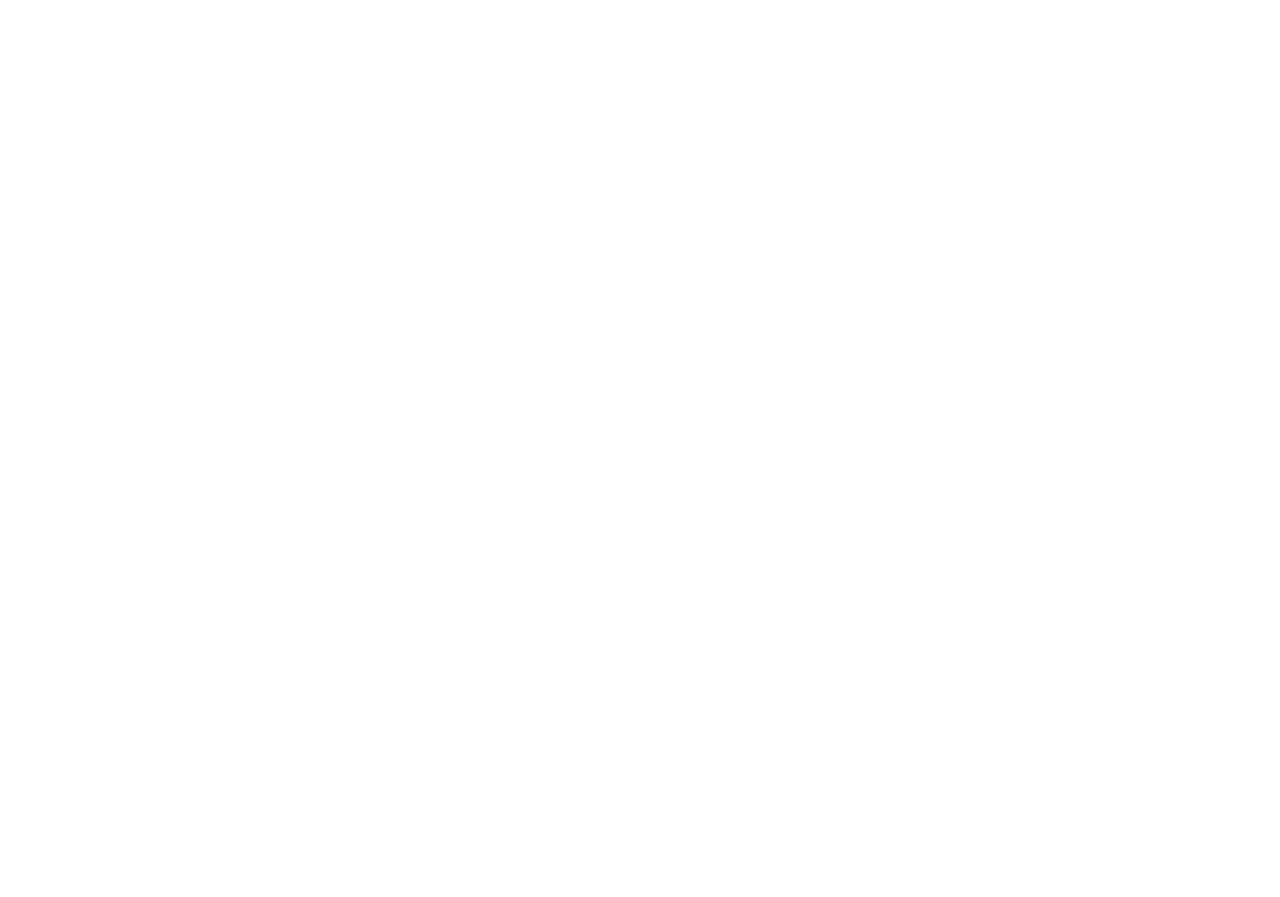
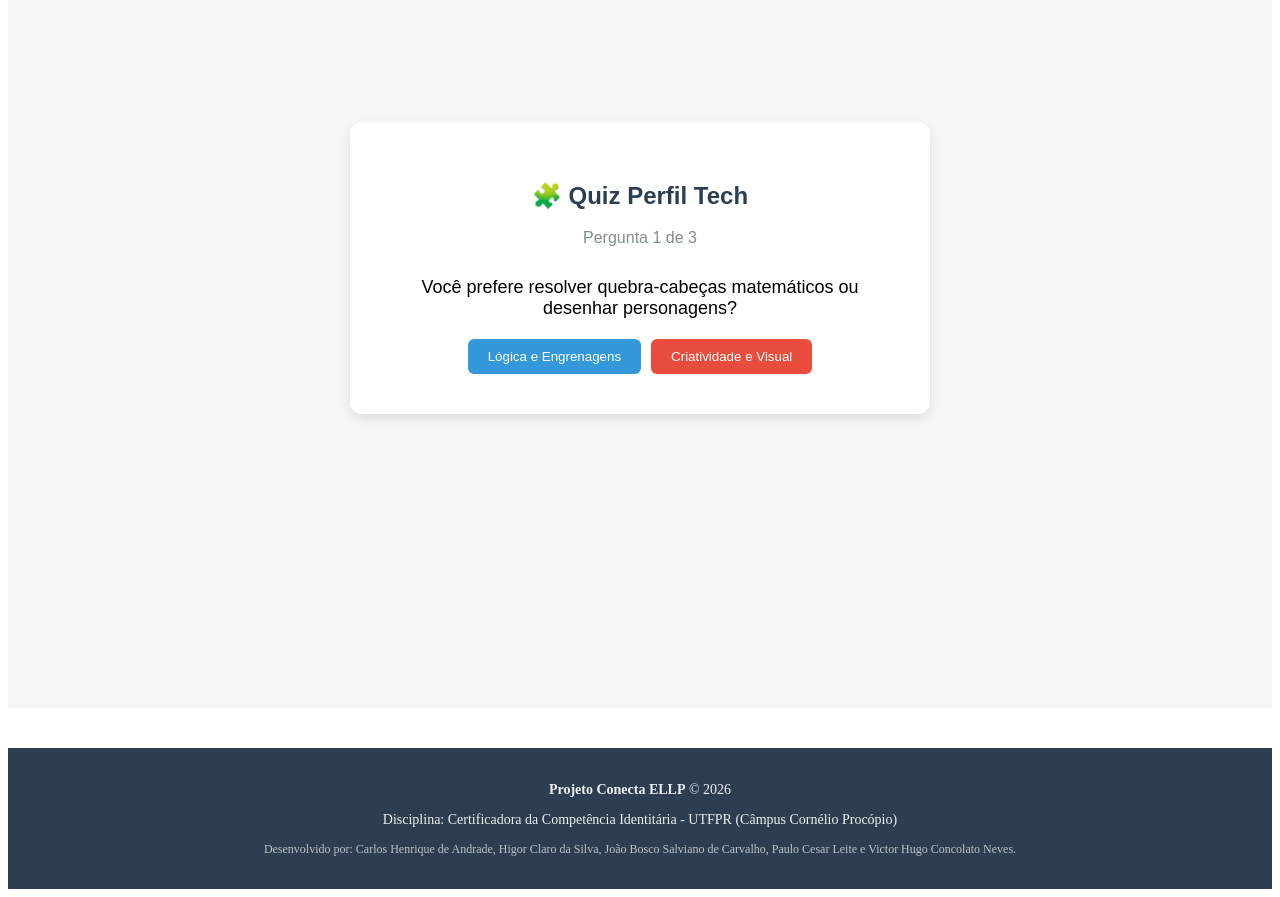
Before and after one commit to PaulinhoADS/conecta-ellp-utfpr, a React app in the folder frontend/: page /quiz in a window 1280 px wide. Before the commit this address had no page. Shown: the part 180-1077 px from the top of the page. Before the commit the page ends 800 px from the top, so only its background shows below. Built offline with nearby package versions, Linux system fonts and the light colour scheme; the HTML template or start-up script is replaced by a standard one.

Commit message:
feat: criando a interface do quiz, implementando algoritmo de arvore de decisão, ajustes e criação do footer

```diff
--- a/frontend/src/App.jsx
+++ b/frontend/src/App.jsx
@@ -3,16 +3,22 @@
 import React from 'react';
 import { BrowserRouter, Routes, Route } from 'react-router-dom';
 import Home from './pages/Home';
+import Quiz from './pages/Quiz';
+import Footer from './components/Footer';
 
-// Componente gerenciador de rotas
-// Higor deixando a base pronta, depois o Victor vem conectando o resto das telas
+// Componente principal do aplicativo
 function App() {
   return (
     <BrowserRouter>
-      <Routes>
-        <Route path="/" element={<Home />} />
-        {/* Futuras rotas vão entrar aqui (ex: /quiz, /login, /dashboard) */}
-      </Routes>
+      <div style={{ display: 'flex', flexDirection: 'column', minHeight: '100vh' }}>
+        <div style={{ flex: 1 }}>
+          <Routes>
+            <Route path="/" element={<Home />} />
+            <Route path="/quiz" element={<Quiz />} />
+          </Routes>
+        </div>
+        <Footer />
+      </div>
     </BrowserRouter>
   );
 }
--- /dev/null
+++ b/frontend/src/components/Footer.jsx
@@ -0,0 +1,14 @@
+// src/components/Footer.jsx
+const Footer = () => {
+  return (
+    <footer style={{ backgroundColor: '#2c3e50', color: '#ecf0f1', textAlign: 'center', padding: '20px', marginTop: '40px', fontSize: '14px' }}>
+      <p><strong>Projeto Conecta ELLP</strong> &copy; 2026</p>
+      <p>Disciplina: Certificadora da Competência Identitária - UTFPR (Câmpus Cornélio Procópio)</p>
+      <p style={{ fontSize: '12px', marginTop: '10px', color: '#bdc3c7' }}>
+        Desenvolvido por: Carlos Henrique de Andrade, Higor Claro da Silva, João Bosco Salviano de Carvalho, Paulo Cesar Leite e Victor Hugo Concolato Neves.
+      </p>
+    </footer>
+  );
+};
+
+export default Footer;
--- a/frontend/src/pages/Home.jsx
+++ b/frontend/src/pages/Home.jsx
@@ -4,10 +4,10 @@
 const Home = () => {
   return (
     <div style={{ textAlign: 'center', padding: '50px', fontFamily: 'sans-serif' }}>
-      <h1>🔌 Bem-vindo ao Conecta ELLP</h1>
+      <h1>Bem-vindo ao Conecta ELLP</h1>
       <p>A ponte digital entre a UTFPR e as Escolas da Comunidade.</p>
 
-      {/* Aqui depois vamos colocar o componente com CSS, por enquanto é só a base */}
+      {/* Aqui depois entra o componente com CSS, por enquanto é só a base */}
       <div style={{ marginTop: '30px', padding: '20px', border: '1px solid #ccc', borderRadius: '8px' }}>
         <h2>É aluno novo?</h2>
         <p>Descubra a oficina ideal para o seu perfil!</p>
--- /dev/null
+++ b/frontend/src/pages/Quiz.jsx
@@ -0,0 +1,58 @@
+// frontend/src/pages/Quiz.jsx
+import React, { useState } from 'react';
+
+const Quiz = () => {
+  const [pontosLogica, setPontosLogica] = useState(0);
+  const [etapa, setEtapa] = useState(1);
+  const [resultado, setResultado] = useState('');
+
+  // Carlos implementou aqui o Algoritmo de Árvore de Decisão Simples
+  const responder = (valor) => {
+    const novaPontuacao = pontosLogica + valor;
+    setPontosLogica(novaPontuacao);
+
+    if (etapa === 3) {
+      // Lógica Booleana: Se pontuação >= 2, Lógica Pura (Python/C). Senão, Visual (Web/Scratch)
+      if (novaPontuacao >= 2) {
+        setResultado('Oficina Recomendada: Lógica de Programação e Algoritmos (Python)');
+      } else {
+        setResultado('Oficina Recomendada: Criação de Jogos e Web (Scratch / HTML)');
+      }
+    } else {
+      setEtapa(etapa + 1);
+    }
+  };
+
+  return (
+    <div style={{ padding: '40px', fontFamily: 'sans-serif', backgroundColor: '#f4f7f6', minHeight: '100vh', display: 'flex', justifyContent: 'center', alignItems: 'center' }}>
+      <div style={{ backgroundColor: 'white', padding: '40px', borderRadius: '12px', boxShadow: '0 4px 12px rgba(0,0,0,0.1)', maxWidth: '500px', width: '100%', textAlign: 'center' }}>
+        <h2 style={{ color: '#2c3e50' }}>🧩 Quiz Perfil Tech</h2>
+
+        {!resultado ? (
+          <>
+            <p style={{ color: '#7f8c8d', marginBottom: '30px' }}>Pergunta {etapa} de 3</p>
+            {etapa === 1 && <p style={{ fontSize: '18px' }}>Você prefere resolver quebra-cabeças matemáticos ou desenhar personagens?</p>}
+            {etapa === 2 && <p style={{ fontSize: '18px' }}>Quando um brinquedo quebra, você tenta entender as engrenagens ou foca em deixá-lo bonito de novo?</p>}
+            {etapa === 3 && <p style={{ fontSize: '18px' }}>Você gosta de seguir regras estritas para chegar a um resultado ou prefere ter liberdade criativa?</p>}
+
+            <div style={{ display: 'flex', gap: '10px', justifyContent: 'center', marginTop: '20px' }}>
+              <button onClick={() => responder(1)} style={{ padding: '10px 20px', backgroundColor: '#3498db', color: 'white', border: 'none', borderRadius: '6px', cursor: 'pointer' }}>
+                Lógica e Engrenagens
+              </button>
+              <button onClick={() => responder(0)} style={{ padding: '10px 20px', backgroundColor: '#e74c3c', color: 'white', border: 'none', borderRadius: '6px', cursor: 'pointer' }}>
+                Criatividade e Visual
+              </button>
+            </div>
+          </>
+        ) : (
+          <div style={{ marginTop: '20px', padding: '20px', backgroundColor: '#dff9fb', borderRadius: '8px', color: '#130f40' }}>
+            <h3>Resultado do Algoritmo:</h3>
+            <p style={{ fontWeight: 'bold', fontSize: '18px' }}>{resultado}</p>
+          </div>
+        )}
+      </div>
+    </div>
+  );
+};
+
+export default Quiz;
--- a/frontend/src/services/api.js
+++ b/frontend/src/services/api.js
@@ -1,9 +1,9 @@
 // frontend/src/services/api.js
 import axios from 'axios';
 
-// O Victor configurou a base da API para apontar para o nosso backend local
+// Victor configurou a base da API para apontar para o nosso backend local
 const api = axios.create({
-  baseURL: 'http://localhost:3333', // A mesma porta que definimos no .env do backend
+  baseURL: 'http://localhost:3333', // A mesma porta definida no .env do backend
 });
 
 export default api;
```
Also changed, not shown: 1 other file (tests, documents, lock files or other folders).
